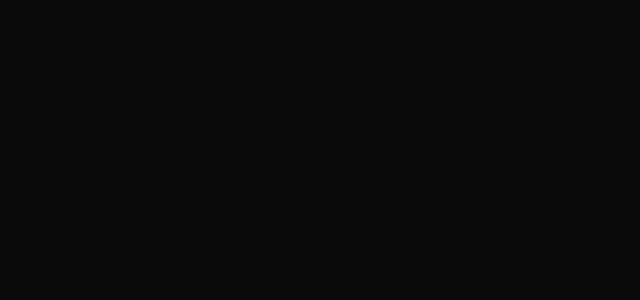
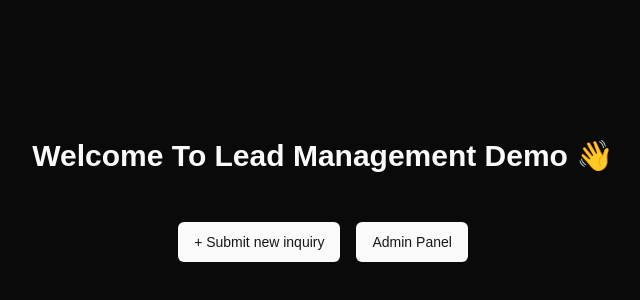
Before and after one commit to default64bit/alienlead-task, a Next.js app: page / in a window 1280 px wide. Shown: the part 200-500 px from the top of the page, without its empty margins (317-957 px from the left). Built offline with nearby package versions, Linux system fonts and the light colour scheme.

Commit message:
added folder structer for admin panel and form submition

```diff
--- /dev/null
+++ b/src/app/admin/layout.tsx
@@ -0,0 +1,10 @@
+import type { Metadata } from "next";
+
+export const metadata: Metadata = {
+    title: "Admin Panel",
+    description: "",
+};
+
+export default function RootLayout({ children }: Readonly<{ children: React.ReactNode }>) {
+    return <>{children}</>;
+}
--- /dev/null
+++ b/src/app/inquiry-submistion/layout.tsx
@@ -0,0 +1,10 @@
+import type { Metadata } from "next";
+
+export const metadata: Metadata = {
+    title: "Submit New Inquiry",
+    description: "",
+};
+
+export default function RootLayout({ children }: Readonly<{ children: React.ReactNode }>) {
+    return <>{children}</>;
+}
--- /dev/null
+++ b/src/app/inquiry-submistion/step1/page.tsx
@@ -0,0 +1,36 @@
+"use client";
+import { useContext } from "react";
+import { z } from "zod";
+import { zodResolver } from "@hookform/resolvers/zod";
+import { useForm } from "react-hook-form";
+import { formContext } from "@/providers/InquiryFormContextProvider";
+import { useRouter } from "next/navigation";
+
+const stepOneFormSchema = z.object({
+    fullname: z.string({ required_error: "This field is required" }),
+    email: z.string({ required_error: "This field is required" }).email("This is not a valid email address"),
+});
+
+const sourceOptions = ["Google", "Social Media", "Friends"];
+const stepTwoFormSchema = z.object({
+    inquirySource: z
+        .string({ required_error: "This field is required" })
+        .array()
+        .refine((val) => val.some((v) => sourceOptions.includes(v))),
+});
+
+export default function LeadCollectingForm() {
+    const InquiryForm = useContext(formContext);
+    const router = useRouter();
+
+    const form_stepOne = useForm<z.infer<typeof stepOneFormSchema>>({
+        resolver: zodResolver(stepOneFormSchema),
+    });
+
+    const onSubmit = async (values: z.infer<typeof stepOneFormSchema>) => {
+        InquiryForm.dispatch({ type: "setFormValues", form: values });
+        router.push("/inquiry-submistion/step2");
+    };
+
+    return <div></div>;
+}
--- /dev/null
+++ b/src/app/inquiry-submistion/step2/page.tsx
@@ -0,0 +1,22 @@
+"use client";
+import { z } from "zod";
+import { zodResolver } from "@hookform/resolvers/zod";
+import { useForm } from "react-hook-form";
+
+const sourceOptions = ["Google", "Social Media", "Friends"];
+const stepTwoFormSchema = z.object({
+    inquirySource: z
+        .string({ required_error: "This field is required" })
+        .array()
+        .refine((val) => val.some((v) => sourceOptions.includes(v))),
+});
+
+export default function LeadCollectingForm() {
+    const form_stepTwo = useForm<z.infer<typeof stepTwoFormSchema>>({
+        resolver: zodResolver(stepTwoFormSchema),
+    });
+
+    const onSubmit = async (values: z.infer<typeof stepTwoFormSchema>) => {};
+
+    return <div></div>;
+}
--- a/src/app/layout.tsx
+++ b/src/app/layout.tsx
@@ -1,30 +1,27 @@
-import type { Metadata } from 'next';
-import { Geist, Geist_Mono } from 'next/font/google';
-import './globals.css';
+import type { Metadata } from "next";
+import Provider from "@/app/provider";
+import { Geist, Geist_Mono } from "next/font/google";
+import "./globals.css";
 
-const geistSans = Geist({
-    variable: '--font-geist-sans',
-    subsets: ['latin'],
-});
+const geistSans = Geist({ variable: "--font-geist-sans", subsets: ["latin"] });
 
-const geistMono = Geist_Mono({
-    variable: '--font-geist-mono',
-    subsets: ['latin'],
-});
+const geistMono = Geist_Mono({ variable: "--font-geist-mono", subsets: ["latin"] });
 
 export const metadata: Metadata = {
-    title: 'Create Next App',
-    description: 'Generated by create next app',
+    title: "Welcome To Lead Management Demo 👋",
+    description: "",
 };
 
-export default function RootLayout({
-    children,
-}: Readonly<{
-    children: React.ReactNode;
-}>) {
+export default function RootLayout({ children }: Readonly<{ children: React.ReactNode }>) {
     return (
         <html lang="en" className="dark">
-            <body className={`${geistSans.variable} ${geistMono.variable} antialiased`}>{children}</body>
+            <body className={`${geistSans.variable} ${geistMono.variable} antialiased`}>
+                <Provider>
+                    <main className="flex flex-col items-center justify-center gap-2 h-screen">
+                        {children}
+                    </main>
+                </Provider>
+            </body>
         </html>
     );
 }
--- a/src/app/page.tsx
+++ b/src/app/page.tsx
@@ -1,3 +1,18 @@
+import { Button } from "@/components/shadcn/Button";
+import Link from "next/link";
+
 export default function Home() {
-    return <div></div>;
+    return (
+        <>
+            <h1 className="text-3xl font-bold mb-10">Welcome To Lead Management Demo 👋</h1>
+            <div className="flex items-center gap-4">
+                <Button>
+                    <Link href="/inquiry-submistion/step1">+ Submit new inquiry</Link>
+                </Button>
+                <Button>
+                    <Link href="/admin">Admin Panel</Link>
+                </Button>
+            </div>
+        </>
+    );
 }
--- /dev/null
+++ b/src/app/provider.tsx
@@ -0,0 +1,14 @@
+"use client";
+import InquiryFormContextProvider from "@/providers/InquiryFormContextProvider";
+import { ThemeProvider } from "next-themes";
+import { memo } from "react";
+
+const Provider = ({ children }: Readonly<{ children: React.ReactNode }>) => {
+    return (
+        // <ThemeProvider attribute="class" defaultTheme="system" enableSystem>
+        <InquiryFormContextProvider>{children}</InquiryFormContextProvider>
+        // </ThemeProvider>
+    );
+};
+
+export default memo(Provider);
--- a/src/components/shadcn/TagInput.tsx
+++ /dev/null
@@ -1,49 +0,0 @@
-import * as React from "react";
-
-import { cn } from "@/lib/utils";
-import { TbX } from "react-icons/tb";
-
-export interface InputProps extends React.InputHTMLAttributes<HTMLInputElement> {
-    tags: Set<string>;
-    setTags: React.Dispatch<Set<string>>;
-}
-
-const TagInput = React.forwardRef<HTMLInputElement, InputProps>(({ className, type, tags, setTags, ...props }, ref) => {
-    const input = React.useRef<HTMLInputElement>(null);
-
-    const addTag = (e: React.KeyboardEvent<HTMLInputElement>) => {
-        if (e.key !== "Tab" && e.key !== "Enter") return;
-        if (e.currentTarget.value === "") return;
-        tags.add(e.currentTarget.value);
-        setTags(new Set(tags));
-        if (input.current) input.current.value = "";
-        e.preventDefault();
-    };
-
-    const removeTag = (tag: string) => {
-        tags.delete(tag);
-        setTags(new Set(tags));
-    };
-
-    return (
-        <div
-            className={cn(
-                "flex flex-wrap items-center gap-2 min-h-10 w-full rounded-md border border-input bg-background px-3 py-2 text-sm ring-offset-background file:border-0 file:bg-transparent file:text-sm file:font-medium placeholder:text-muted-foreground focus-visible:outline-none focus-visible:ring-2 focus-visible:ring-ring focus-visible:ring-offset-2 disabled:cursor-not-allowed disabled:opacity-50",
-                className
-            )}
-            onClick={() => input.current?.focus()}
-            onFocus={() => input.current?.focus()}
-        >
-            {Array.from(tags).map((tag, i) => (
-                <div className="flex items-center gap-0.5 px-2 rounded-md bg-secondary" key={i}>
-                    <span className="">{tag}</span>
-                    <TbX size=".9rem" onClick={() => removeTag(tag)} />
-                </div>
-            ))}
-            <input className="outline-none" type={type} ref={input} onKeyDown={addTag} {...props} />
-        </div>
-    );
-});
-TagInput.displayName = "TagInput";
-
-export { TagInput };
--- /dev/null
+++ b/src/providers/InquiryFormContextProvider.tsx
@@ -0,0 +1,29 @@
+"use client";
+import { useReducer, createContext, Dispatch } from "react";
+
+type Form = { fullname?: string; email?: string; inquirySource?: "Google" | "Social Media" | "Friends" };
+type ActionType = { type: "setFormValues"; form: Form };
+
+const formInital: Form = {
+    fullname: "",
+    email: "",
+};
+const contextInitalValue: { value: Form; dispatch: Dispatch<ActionType> } = { value: formInital, dispatch: () => {} };
+export const formContext = createContext(contextInitalValue);
+
+const reducer = (state: Form, action: ActionType) => {
+    let newState: Form = state;
+    switch (action.type) {
+        case "setFormValues":
+            newState = action.form;
+            break;
+    }
+    return newState;
+};
+
+const FormContextProvider = ({ children }: Readonly<{ children: React.ReactNode }>) => {
+    const [form, dispatch] = useReducer(reducer, formInital);
+    return <formContext.Provider value={{ value: form, dispatch }}>{children}</formContext.Provider>;
+};
+
+export default FormContextProvider;
```
Also changed, not shown: package.json (+14 -1 lines), 2 other files (tests, documents, lock files or other folders).
